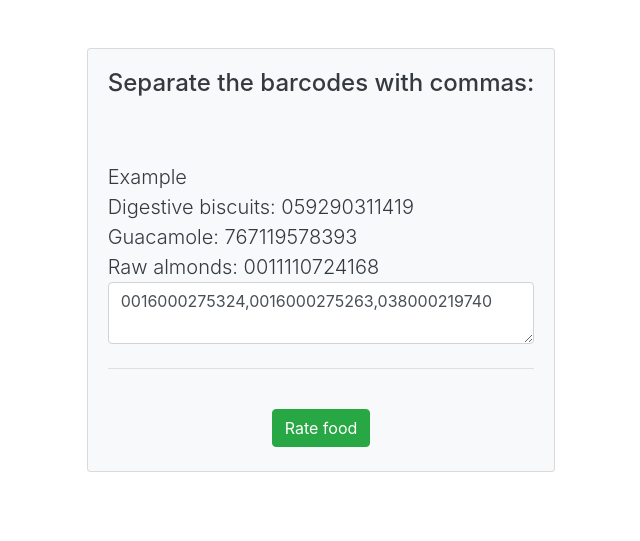
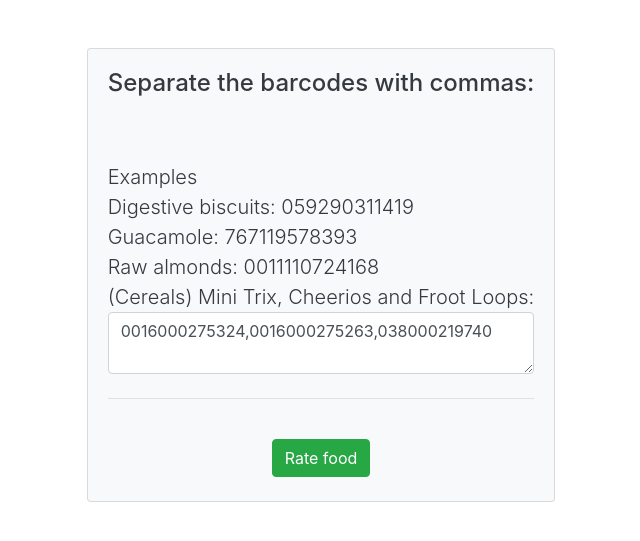
Before and after one commit to leoEspin/webapp_insight, a Flask app: page / in a window 1280 px wide. Shown: the part 135-676 px from the top of the page, without its empty margins (319-959 px from the left). Run offline with Flask 2, Linux system fonts and the light colour scheme; parts of the project's set-up code (start-up, migrations or seed data) failed here and were passed over; some libraries are stand-ins or nearby versions.

Commit message:
explained index.html file better

```diff
--- a/templates/index.html
+++ b/templates/index.html
@@ -33,9 +33,10 @@
 <form action="{{ url_for('calculate') }}" method="GET" role="form">
 <div class="text-left form-group">
 <!--<label class="h5" for="statement1"><em>Portion size</em>, protein, total fat, carbohydrates, calories, sugars, fiber, cholesterol, trans fats, saturated fat, sodium--><br/><br/>
-<span class="lead">Example </br>Digestive biscuits: 059290311419</br>
+<span class="lead">Examples </br>Digestive biscuits: 059290311419</br>
 Guacamole: 767119578393</br>
-Raw almonds: 0011110724168
+Raw almonds: 0011110724168</br>
+(Cereals) Mini Trix, Cheerios and Froot Loops:
 </span>
 <textarea rows="2" class="form-control" name="statement1" id="statement1" >0016000275324,0016000275263,038000219740</textarea></div>
 <hr class="my-4">
```
